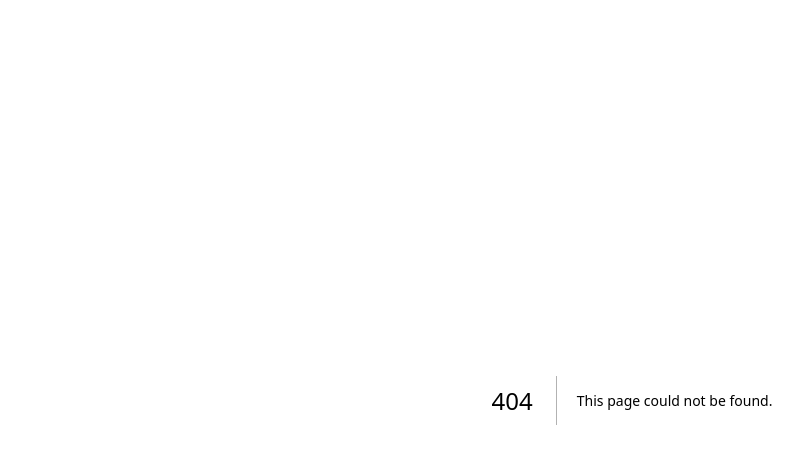
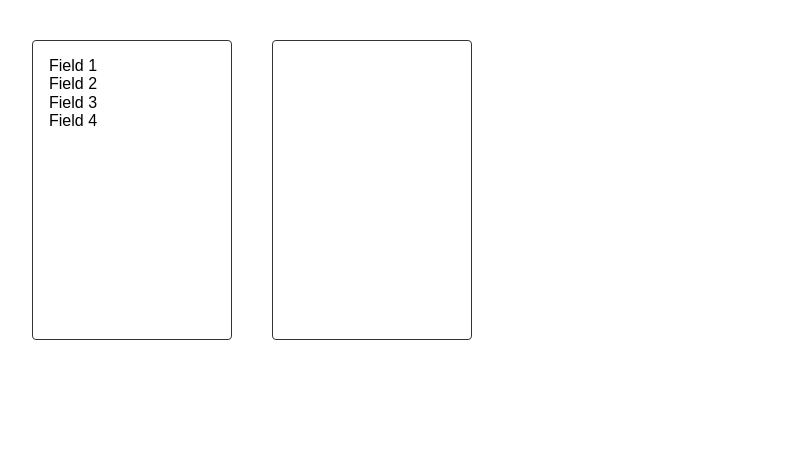
Before and after one commit to shenjo/Javascript_test_study, a Next.js app: page /react-dnd/example1 in a window 1280 px wide. Before the commit this address had no page. Shown: the top 464 px of the page, without its empty margins (8-811 px from the left). Built offline with nearby package versions, Linux system fonts and the light colour scheme.

Commit message:
添加dnd拖拽例子

```diff
--- /dev/null
+++ b/client/modules/learn-react-dnd/example1/DropZone.tsx
@@ -0,0 +1,85 @@
+import { useDrop } from 'react-dnd';
+import { useEffect, useRef, useState } from 'react';
+import styles from './index.module.less';
+import cx from 'classnames';
+
+const DropZone = () => {
+  const [droppedFields, setDroppedFields] = useState<Dnd.IField[]>([]);
+  const sourceRef = useRef<Dnd.IField[]>([]);
+  sourceRef.current = droppedFields;
+
+  const removeField = (id: string) => {
+    setDroppedFields(prevState => prevState.filter(item => item.id !== id));
+  };
+
+  const [{ isOver, canDrop, dragObj }, drop] = useDrop({
+    accept: 'FIELD',
+    hover: (item: Dnd.IField, monitor) => {
+      // if (!canDrop) {
+      //   return;
+      // }
+      //
+      // const draggedFieldIndex = droppedFields.findIndex(field => field.id === item.id);
+      // const hoveredFieldIndex = droppedFields.findIndex(field => field.id === item.id);
+      // const isAbove = monitor.getClientOffset()!.y < hoveredFieldIndex * 40 + 20;
+      // if (draggedFieldIndex !== hoveredFieldIndex && draggedFieldIndex !== -1 && hoveredFieldIndex !== -1) {
+      //   const newFields = [...droppedFields];
+      //   newFields.splice(draggedFieldIndex, 1);
+      //   newFields.splice(isAbove ? hoveredFieldIndex : hoveredFieldIndex + 1, 0, item);
+      //   setDroppedFields(newFields);
+      // }
+    },
+    drop: (item, monitor) => {
+      // if (!canDrop) {
+      //   return;
+      // }
+      //
+      // const newFields = [...droppedFields, item];
+      // setDroppedFields(newFields);
+    },
+    collect: monitor => ({
+      isOver: !!monitor.isOver(),
+      canDrop: !!monitor.canDrop(),
+      dragObj: monitor.getItem(),
+
+    }),
+  });
+
+  useEffect(() => {
+    if (!dragObj) {
+      return;
+    }
+    console.log(`shenjo isHover:${isOver}`);
+    const index = sourceRef.current.findIndex(item => item.id == dragObj.id);
+    if (isOver) {
+      // 添加进dropField，
+      if (index < 0) {
+
+        setDroppedFields(prevState => [...prevState, dragObj]);
+      }
+    } else {
+      if (index >= 0) {
+        setDroppedFields(prevState => prevState.filter(item => item.id !== dragObj.id));
+      }
+    }
+  }, [isOver, dragObj]);
+
+  // console.log('shenjo dropFields', droppedFields);
+
+  return (
+    <div ref={drop} className={cx(styles.fields, isOver ? styles['dropable-hover'] : null)}>
+      <div style={{ display: 'flex', flexDirection: 'column' }}>
+        {droppedFields.map((field, index) => (
+          <div key={field.id} style={{ border: '1px solid gray', padding: 8, marginBottom: 8 }}>
+            <div style={{ display: 'flex', justifyContent: 'space-between' }}>
+              <div>{field.title}</div>
+              <button onClick={() => removeField(field.id)}>Remove</button>
+            </div>
+          </div>
+        ))}
+      </div>
+    </div>
+  );
+};
+
+export default DropZone;
--- /dev/null
+++ b/client/modules/learn-react-dnd/example1/Field.tsx
@@ -0,0 +1,21 @@
+// @ts-nocheck
+import React from 'react';
+import { useDrag } from 'react-dnd';
+
+const Field = ({ field }) => {
+  const [{ isDragging }, drag] = useDrag(() => ({
+    type: 'FIELD',
+    item: { id: field.id, title: field.title },
+    collect: monitor => ({
+      isDragging: monitor.isDragging(),
+    }),
+  }));
+
+  return (
+    <div ref={drag} className={`field ${isDragging ? 'dragging' : ''}`}>
+      {field.title}
+    </div>
+  );
+};
+
+export default Field;
--- /dev/null
+++ b/client/modules/learn-react-dnd/example1/index.module.less
@@ -0,0 +1,31 @@
+.app {
+  display: flex;
+  align-items: center;
+  margin: 40px;
+  gap: 40px;
+}
+
+.fields, .droppable-area {
+  border: 1px solid #333;
+  border-radius: 4px;
+  width: 200px;
+  min-height: 300px;
+  padding: 16px;
+}
+
+.draggable-field {
+  margin: 4px 0;
+  padding: 8px;
+  border: 1px solid #ccc;
+  background-color: white;
+  cursor: move;
+
+  &:hover {
+    background-color: #eee;
+  }
+}
+
+
+.dropable-hover {
+  border-color: #4CAF50;
+}
--- /dev/null
+++ b/client/modules/learn-react-dnd/example1/index.tsx
@@ -0,0 +1,30 @@
+import React, { useState } from 'react';
+import Field from './Field';
+import DropZone from './DropZone';
+import { DndProvider } from 'react-dnd';
+import { HTML5Backend } from 'react-dnd-html5-backend';
+import styles from './index.module.less';
+
+const App = () => {
+  const [fields] = useState([
+    { id: 'field-1', title: 'Field 1' },
+    { id: 'field-2', title: 'Field 2' },
+    { id: 'field-3', title: 'Field 3' },
+    { id: 'field-4', title: 'Field 4' },
+  ]);
+
+  return (
+    <DndProvider backend={HTML5Backend}>
+      <div className={styles.app}>
+        <div className={styles.fields}>
+          {fields.map(field => (
+            <Field key={field.id} field={field} />
+          ))}
+        </div>
+        <DropZone />
+      </div>
+    </DndProvider>
+  );
+};
+
+export default App;
--- a/package.json
+++ b/package.json
@@ -14,6 +14,8 @@
     "next": "^13.2.4",
     "next-with-less": "^2.0.5",
     "react": "^18.2.0",
+    "react-dnd": "^16.0.1",
+    "react-dnd-html5-backend": "^16.0.1",
     "react-dom": "^18.2.0"
   },
   "devDependencies": {
--- a/pages/_app.tsx
+++ b/pages/_app.tsx
@@ -1,7 +1,6 @@
 import 'antd/dist/reset.css';
 import { ConfigProvider } from 'antd';
 import '../client/styles/global.less';
-
 import dayjs from 'dayjs';
 import 'dayjs/locale/zh-cn';
 import zhCN from 'antd/locale/zh_CN';
--- /dev/null
+++ b/pages/react-dnd/example1/index.tsx
@@ -0,0 +1,3 @@
+import ReactDndExample1 from '../../../client/modules/learn-react-dnd/example1';
+
+export default ReactDndExample1;
--- /dev/null
+++ b/types/dnd/index.d.ts
@@ -0,0 +1,6 @@
+namespace Dnd{
+  interface IField{
+    id:string
+    title:string
+  }
+}
```
Also changed, not shown: 1 other file (tests, documents, lock files or other folders).
